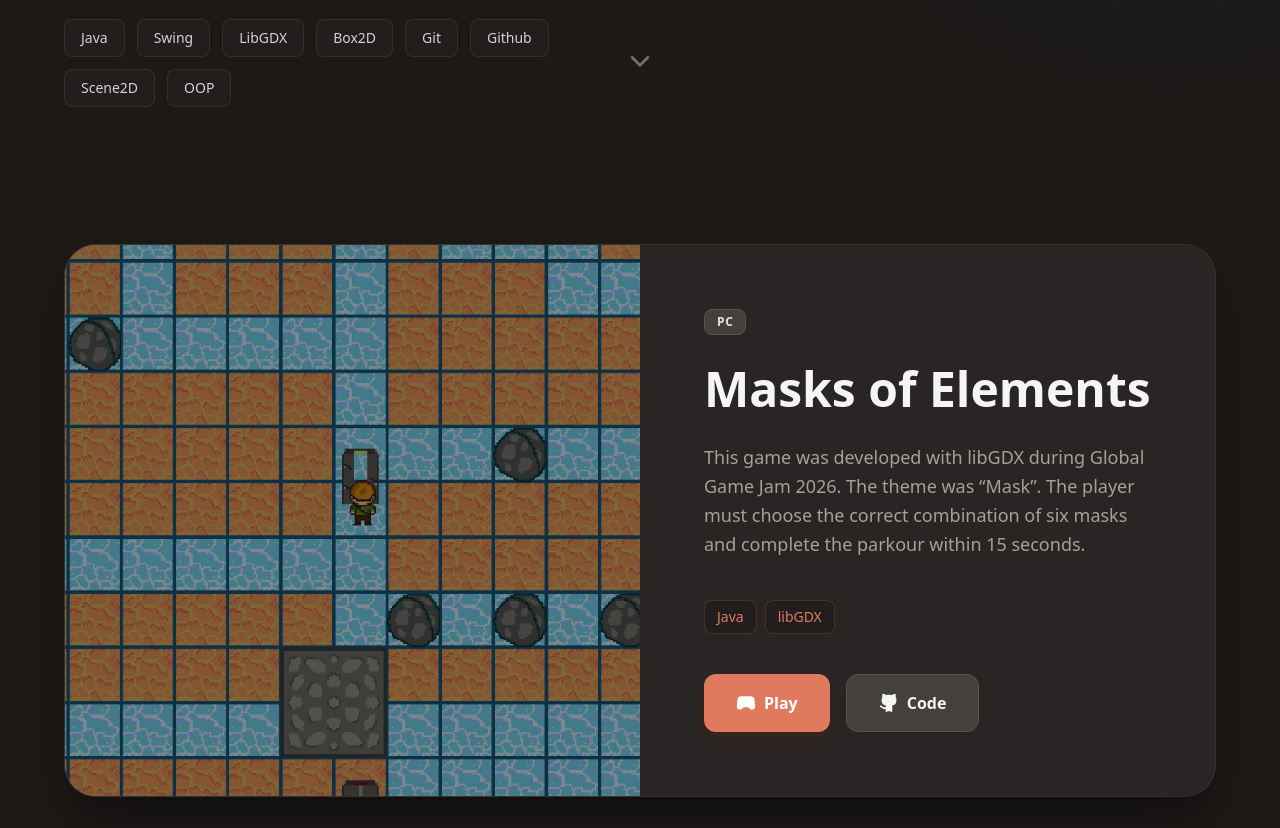
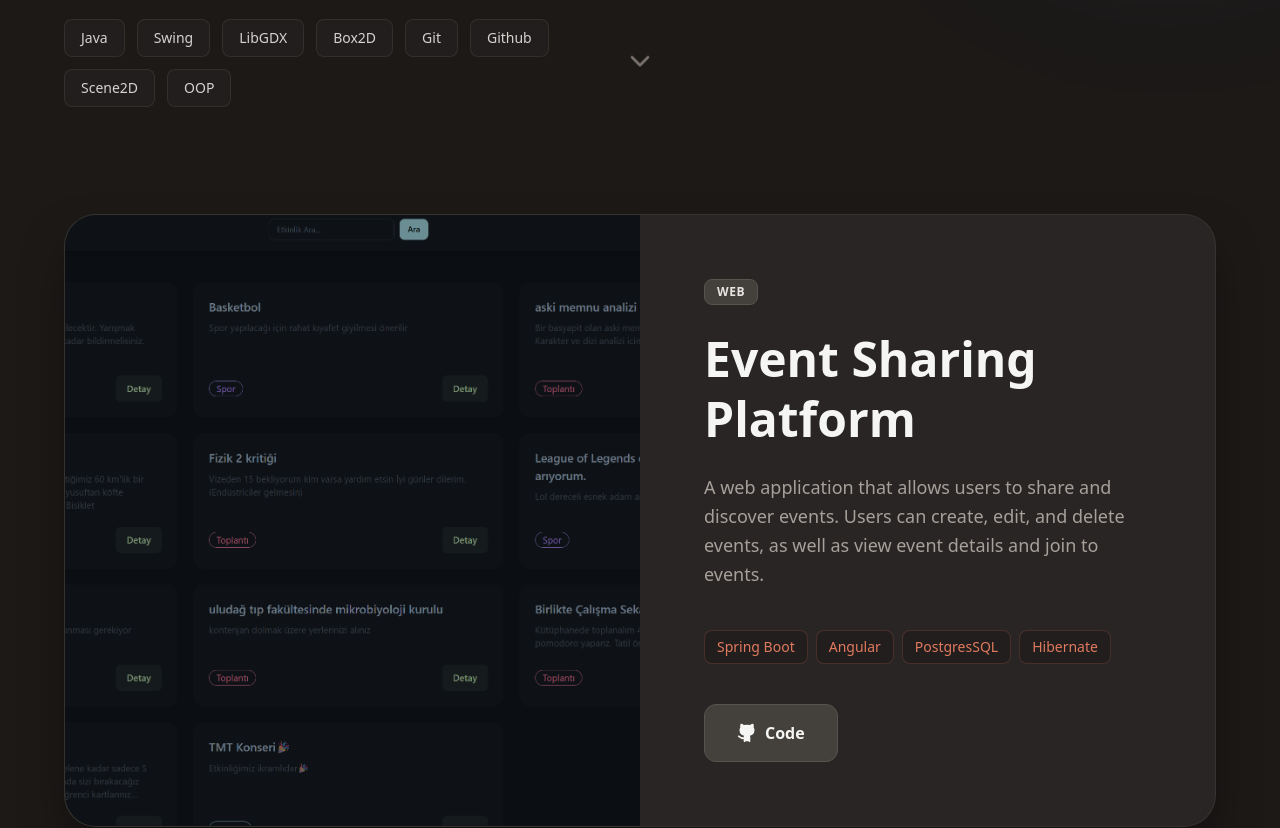
Before and after one commit to ProGencel/ProGencel.github.io, a React (Vite) app: page / in a window 1280 px wide. Shown: the part 680-1508 px from the top of the page. Built offline with nearby package versions, Linux system fonts and the light colour scheme.

Commit message:
Added new project

```diff
--- a/src/data.js
+++ b/src/data.js
@@ -2,6 +2,7 @@ import flappyImg from './assets/images/FlappyDog.png'
 import recImg from './assets/images/RectangleMachine.png'
 import potatoImg from './assets/images/PotatoChaos.png'
 import maskImg from './assets/images/ElementsOfMasks.png'
+import eventPng from './assets/images/EventApp.png'
 
 export const games = [
   {
@@ -56,4 +57,16 @@ export const games = [
       github: "https://github.com/ProGencel/MaskGameJam"
     }
   },
+    {
+        id: "project5",
+        title: "Event Sharing Platform",
+        shortDesc: "A web application that allows users to share and discover events. Users can create, edit, and delete events, as well as view event details and join to events.",
+        coverImage: eventPng,
+        platform: "Web",
+        techStack: ["Spring Boot", "Angular", "PostgresSQL", "Hibernate"],
+        themeColor: "from-stone-50",
+        links: {
+            github: "https://github.com/ProGencel/Etkinlik-Paylasma-Uygulamasi"
+        }
+    },
 ];
```
Also changed, not shown: src/assets/images/EventApp.png (added).
